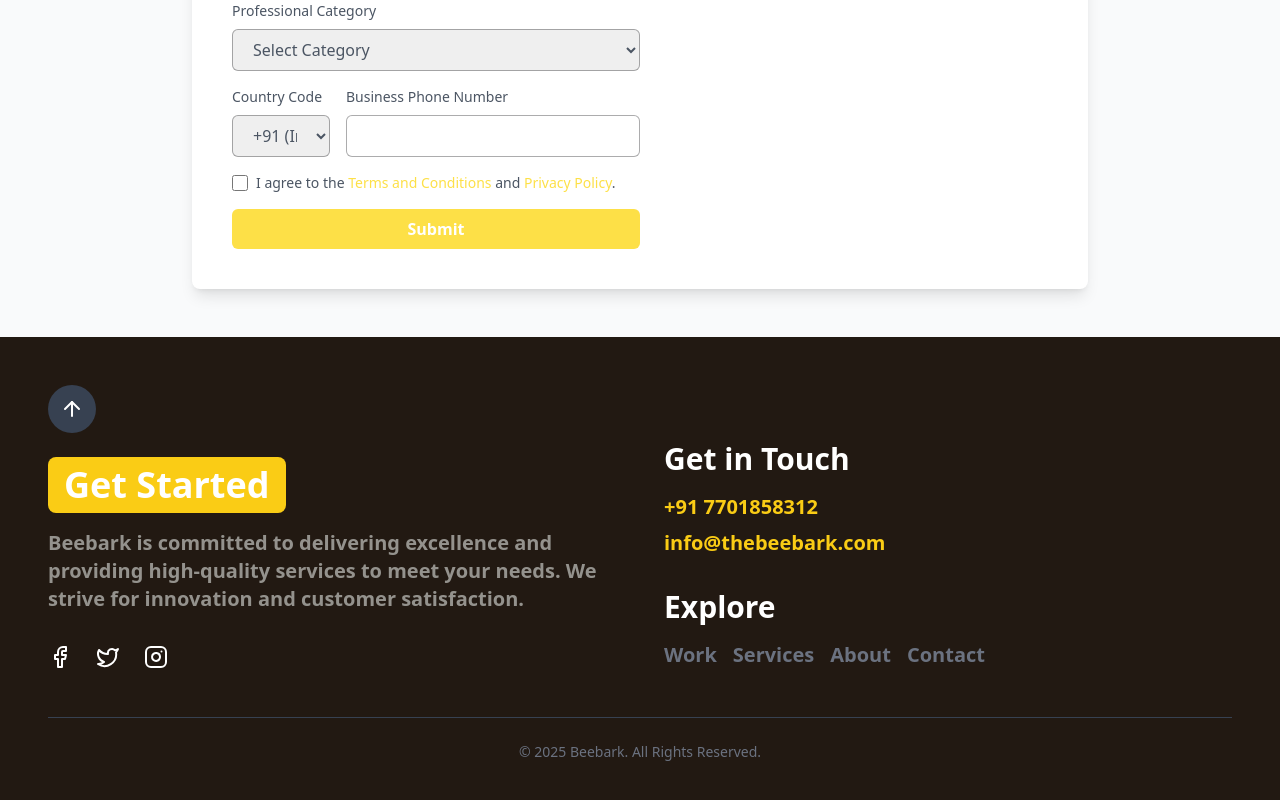
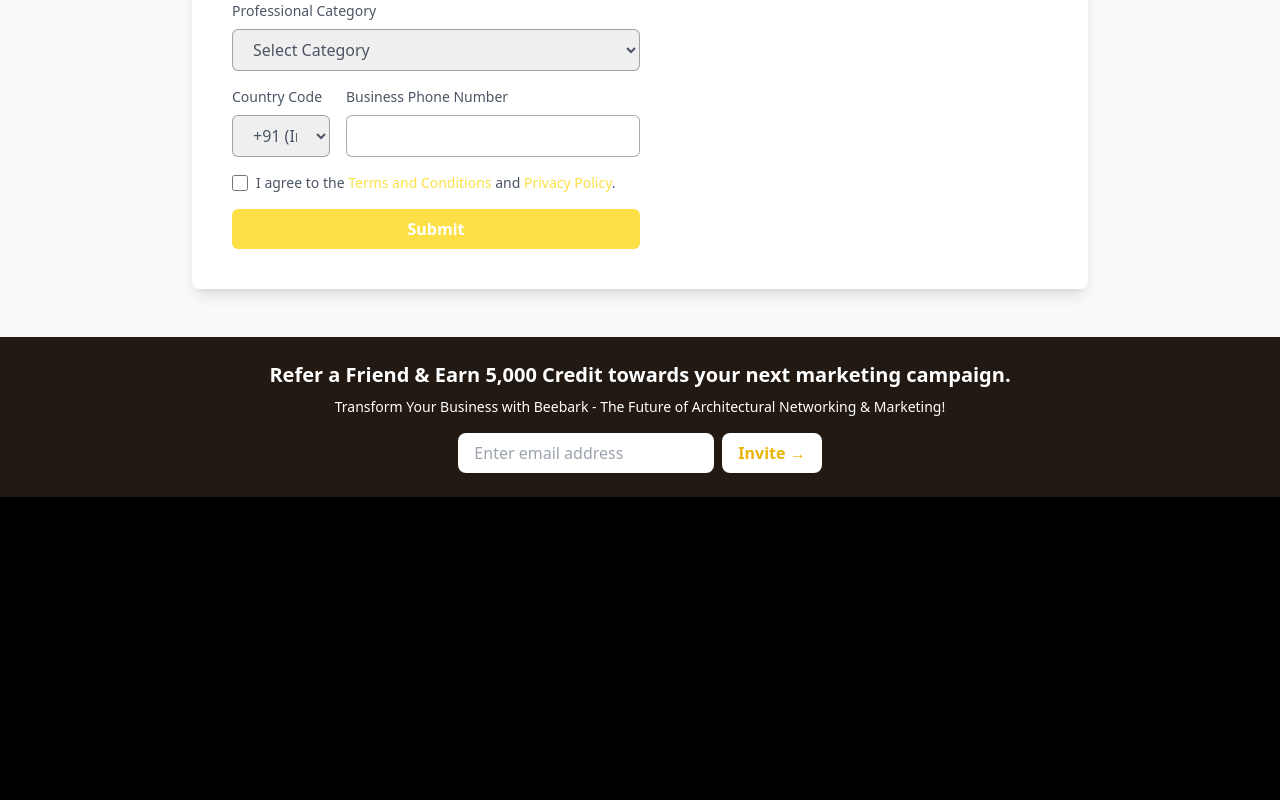
Before and after one commit to gaurank11/beebark1, a React (Vite) app: page /register in a window 1280 px wide. Shown: the part 581-1381 px from the top of the page. After the commit the page ends 1078 px from the top, so only its background shows below. Built offline with nearby package versions, Linux system fonts and the light colour scheme; no server answers.

Commit message:
Update Register.jsx

```diff
--- a/src/pages/Register.jsx
+++ b/src/pages/Register.jsx
@@ -8,17 +8,15 @@ import Footer from '../components/Footer';
 import Header from '../components/Header';
 
 import JoinUs from '../components/joinus';
+import ReferralSection from '../components/refer';
 
 
 const Register = () => {
   return (
     <main className="bg-white">
       <Header />
-
       <JoinUs />
-
-
-      <Footer />
+      <ReferralSection />
     </main>
   )
 }
```
